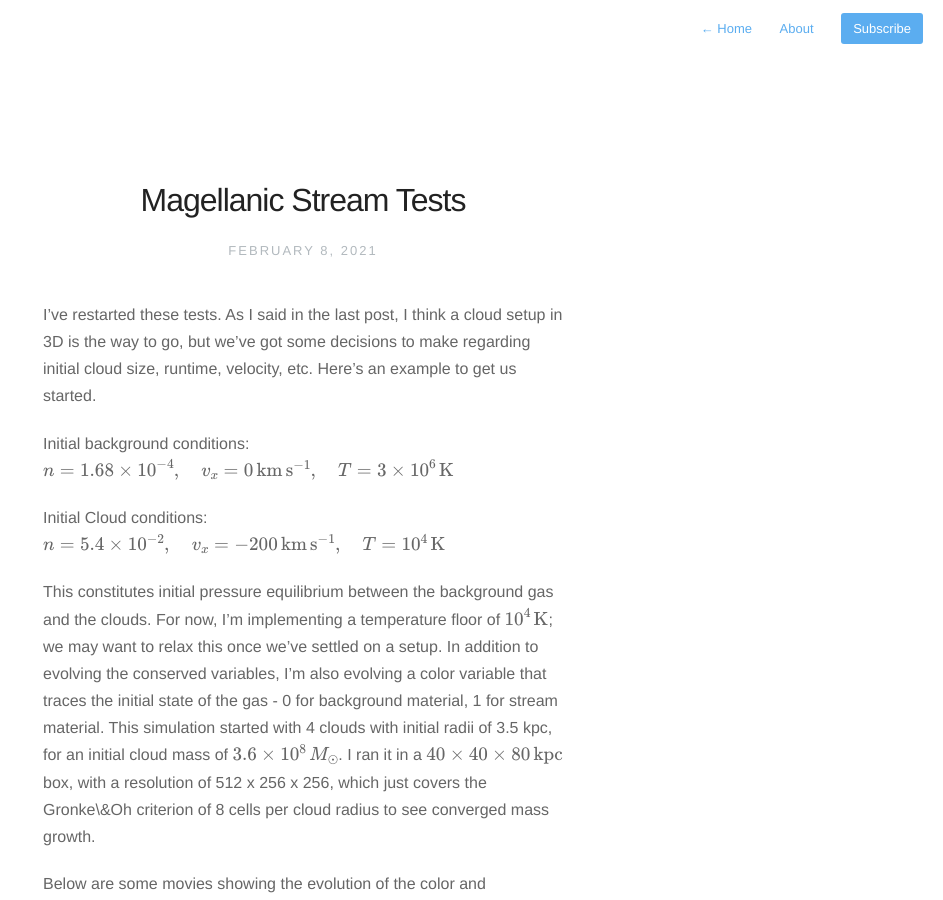
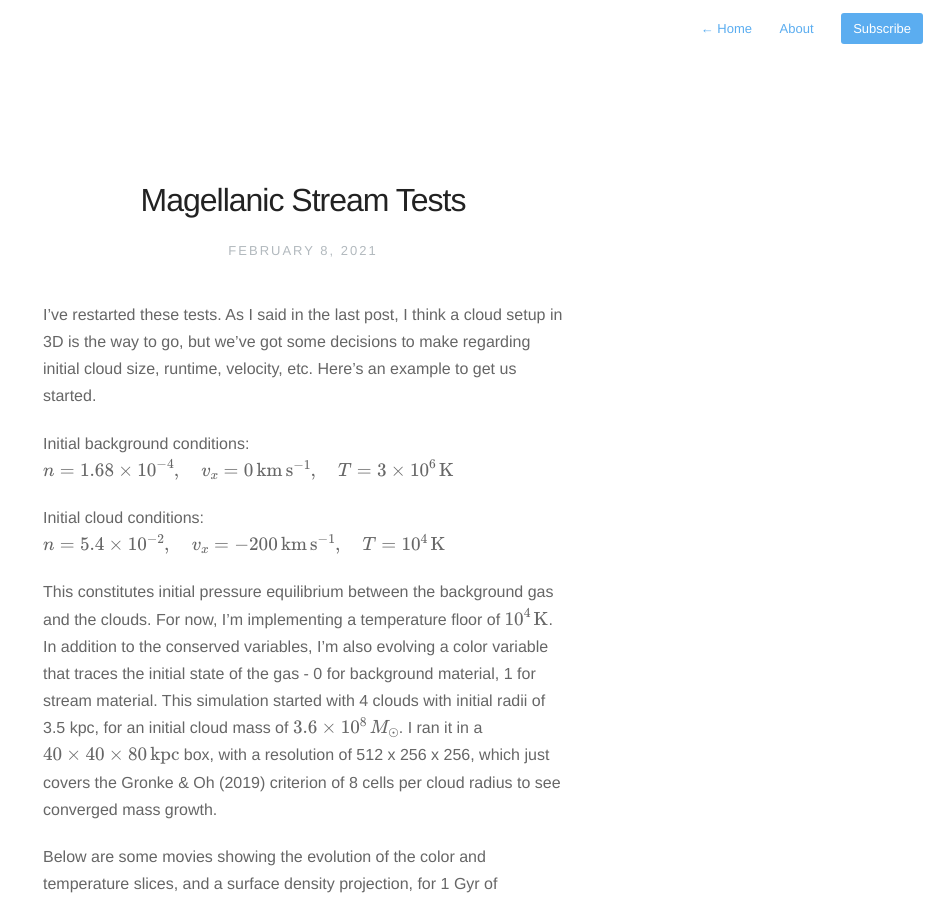
Before and after one commit to evaneschneider/site, a Jekyll site: the page built from _posts/2021-2-8-MS-Tests-2.markdown, in a window 1280 px wide and 900 px high. Shown: the whole window, without its empty margins (337-1280 px from the left). Built offline with Jekyll 4.4.1, drawn with Linux system fonts in a browser that asks for light colours; nearby versions of some CDN libraries; formulas are drawn with MathJax 3.

Commit message:
minor edits

```diff
--- a/_posts/2021-2-8-MS-Tests-2.markdown
+++ b/_posts/2021-2-8-MS-Tests-2.markdown
@@ -9,10 +9,10 @@
 Initial background conditions:
 $$n = 1.68\times10^{-4}, \quad v_x = 0\,\mathrm{km}\,\mathrm{s}^{-1}, \quad T = 3\times10^{6}\,\mathrm{K}$$
 
-Initial Cloud conditions:
+Initial cloud conditions:
 $$n = 5.4\times10^{-2}, \quad v_x = -200 \,\mathrm{km}\,\mathrm{s}^{-1}, \quad T = 10^{4}\,\mathrm{K}$$
 
-This constitutes initial pressure equilibrium between the background gas and the clouds. For now, I'm implementing a temperature floor of $$10^{4}\,\mathrm{K}$$; we may want to relax this once we've settled on a setup. In addition to evolving the conserved variables, I'm also evolving a color variable that traces the initial state of the gas - 0 for background material, 1 for stream material. This simulation started with 4 clouds with initial radii of 3.5 kpc, for an initial cloud mass of $$3.6\times10^{8}\,M_\odot$$. I ran it in a $$40\times40\times80\,\mathrm{kpc}$$ box, with a resolution of 512 x 256 x 256, which just covers the Gronke\&Oh criterion of 8 cells per cloud radius to see converged mass growth.
+This constitutes initial pressure equilibrium between the background gas and the clouds. For now, I'm implementing a temperature floor of $$10^{4}\,\mathrm{K}$$. In addition to the conserved variables, I'm also evolving a color variable that traces the initial state of the gas - 0 for background material, 1 for stream material. This simulation started with 4 clouds with initial radii of 3.5 kpc, for an initial cloud mass of $$3.6\times10^{8}\,M_\odot$$. I ran it in a $$40\times40\times80\,\mathrm{kpc}$$ box, with a resolution of 512 x 256 x 256, which just covers the Gronke & Oh (2019) criterion of 8 cells per cloud radius to see converged mass growth.
 
 Below are some movies showing the evolution of the color and temperature slices, and a surface density projection, for 1 Gyr of evolution.
 
```
